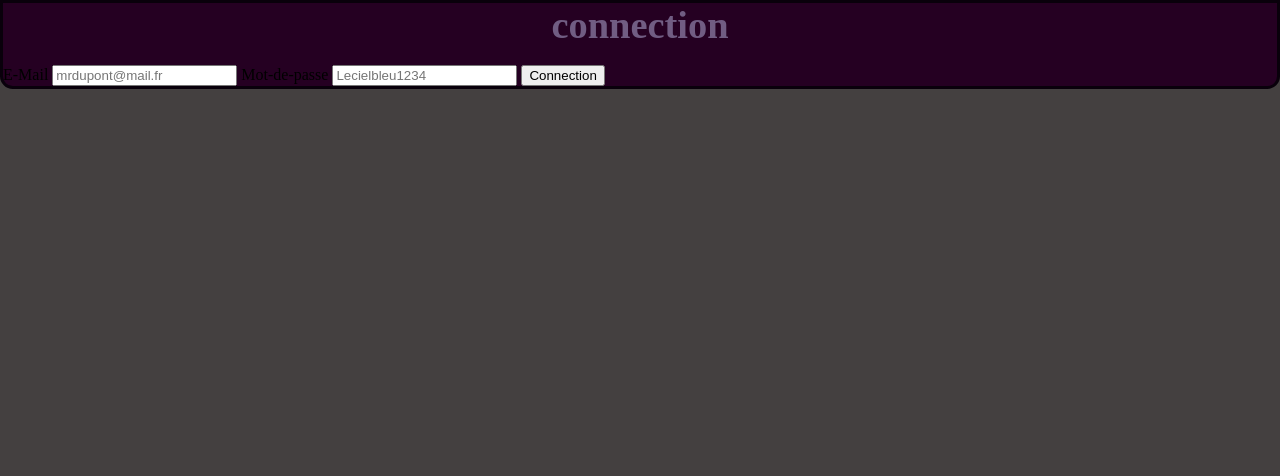
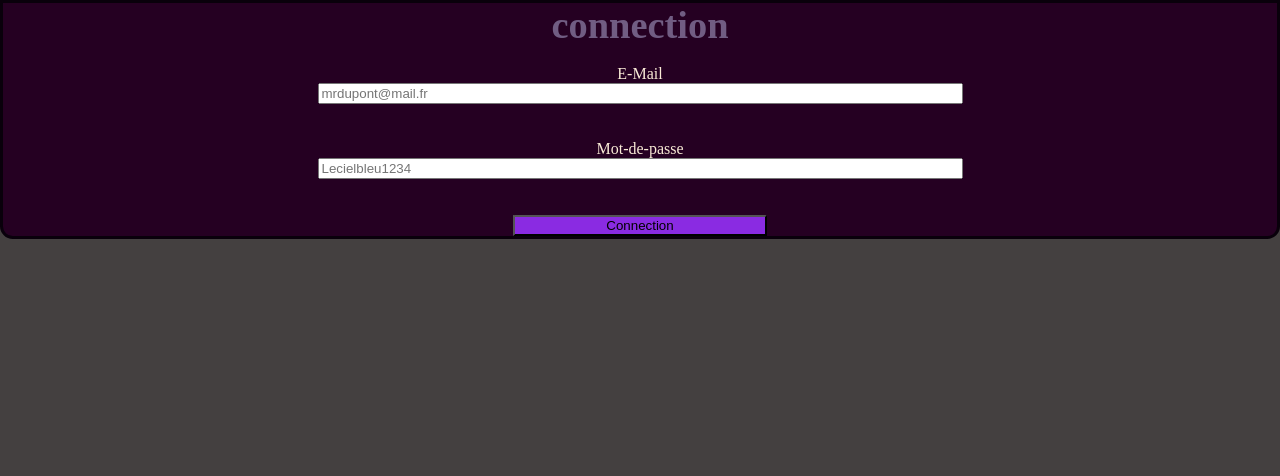
Before and after one commit to alioshja/eval-app-web, a PHP site: page /integration/integration-connection.php in a window 1280 px wide. Shown: the part 98-574 px from the top of the page. Run offline with PHP 8.4, Linux system fonts and the light colour scheme.

Commit message:
eval-app-web 15/02/24  11H50

```diff
--- a/front-end/css/stylesheet.css
+++ b/front-end/css/stylesheet.css
@@ -103,3 +103,22 @@ height: 28vh;
     height: 5vh;
     width: 5vh;
 }
+form {
+    display: flex;
+    flex-direction: column;
+    color: antiquewhite;
+    margin: auto;
+    text-align: center;
+}
+input {
+    width: 50%;
+    height: 5%;
+    margin: auto;
+}
+.submit-button {
+    height: 5%;
+    width: 20%;
+    background-color: blueviolet;
+    margin: auto;
+    border-radius: 1%;
+}
--- a/front-end/php/barre-navigation.php
+++ b/front-end/php/barre-navigation.php
@@ -6,7 +6,7 @@
 <header>
 <nav>
 <button class="nav-case" onclick="burger()"><img class="burger" src="images/menu-burger.jpg"></button>
-<form id="divNav"></form>
+<div id="divNav"></div>
 </nav>
 </header>
 </html>
--- a/front-end/php/form-connection.php
+++ b/front-end/php/form-connection.php
@@ -11,10 +11,16 @@
     <label for="mail">E-Mail</label>
     <input type="mail" placeholder="mrdupont@mail.fr" name="mail">
 
+    <br>
+    <br>
+
     <label for="password">Mot-de-passe</label>
     <input type="password" placeholder="Lecielbleu1234" name="password">
 
-    <button type="submit">Connection</button>
+    <br>
+    <br>
+
+    <button class="submit-button" type="submit">Connection</button>
 </form>
 </main>
 </body>
--- a/index.php
+++ b/index.php
@@ -4,12 +4,12 @@
     <meta lang="fr" charset="utf-8">
     <meta content="site spécilalisé dans la mise en relation avec des mercenaires répertoriant diverses missions pour diferentes spécialitées.">
     <link rel="stylesheet" href="front-end/css/stylesheet.css">
-    <script src="front-end/js/script-front.js"></script>
 </head>
 <body>
 <?php
 include_once "front-end/php/barre-navigation.php";
 ?>
+<script src="front-end/js/script-front.js"></script>
 <?php
 include_once "front-end/php/body-menu.php";
 ?>
--- a/integration/integration-connection.php
+++ b/integration/integration-connection.php
@@ -3,12 +3,17 @@
 <head>
     <meta lang="fr" charset="utf-8">
     <meta content="site spécilalisé dans la mise en relation avec des mercenaires répertoriant diverses missions pour diferentes spécialitées.">
-    <link rel="stylesheet" href="front-end/css/stylesheet.css">
+    <link rel="stylesheet" href="../front-end/css/stylesheet.css">
     <script src="front-end/js/script-front.js"></script>
 </head>
 <body>
+<header>
+<nav>
+<button class="nav-case" onclick="burger()"><img class="burger" src="../images/menu-burger.jpg"></button>
+<div id="divNav"></div>
+</nav>
+</header>
 <?php
-include_once "../front-end/php/barre-navigation.php";
 include_once "../front-end/php/form-connection.php";
 include_once "../front-end/php/espace-du-bas.php";
 ?>
```
Also changed, not shown: front-end/js/script-front.js (+11 -26 lines), front-end/php/form-inscription.php (+16 -1 lines), integration/integration-inscription.php (+7 -2 lines).
